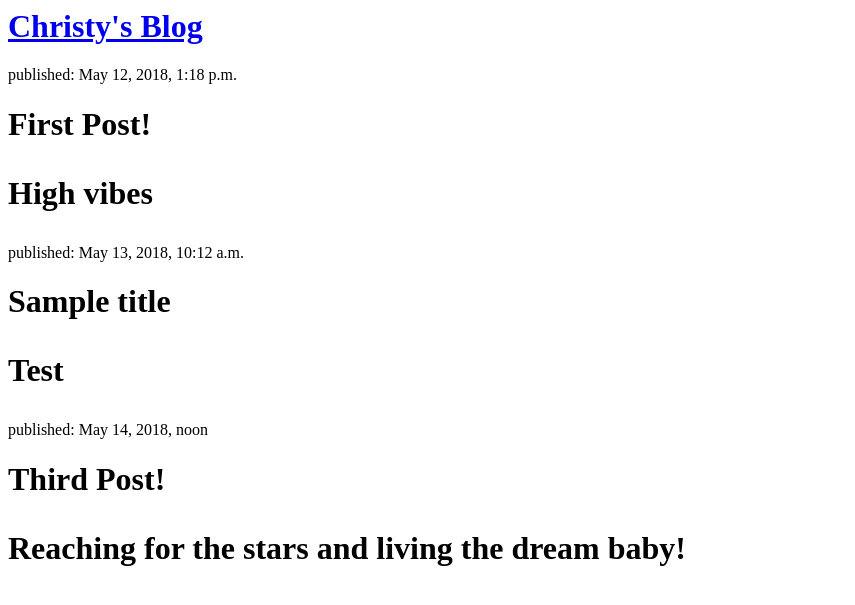
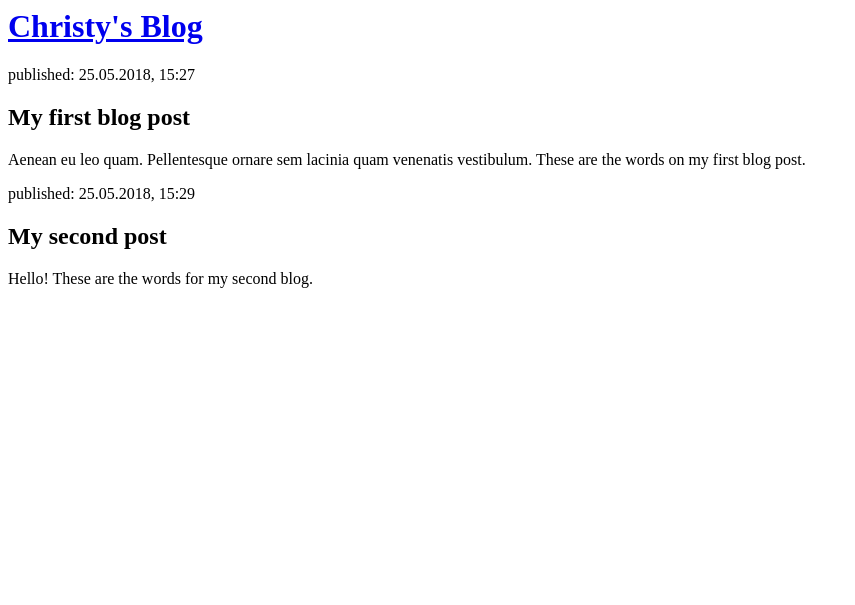
Before and after one commit to christypho/my-first-blog, a Django app: page / in a window 1280 px wide. Shown: the top 605 px of the page, without its empty margins (0-855 px from the left). Run offline with Django 3.2, Linux system fonts and the light colour scheme; data comes from the database, SQL or seed files in the repository.

Commit message:
Changed the HTML for the site.

```diff
--- a/blog/templates/blog/post_list.html
+++ b/blog/templates/blog/post_list.html
@@ -1,22 +1,25 @@
 <html>
+
   <head>
-    <title>Christy's Blog</title>
+    <title>Christy's blog</title>
   </head>
+
   <body>
     <div>
       <h1><a href="/">Christy's Blog</a></h1>
     </div>
 
-{% for post in posts %}
+    <div>
+      <p>published: 25.05.2018, 15:27</p>
+      <h2><a ref="">My first blog post</a></h2>
+      <p>Aenean eu leo quam. Pellentesque ornare sem lacinia quam venenatis vestibulum. These are the words on my first blog post.</p>
+    </div>
 
-  <div>
-    <p>published:  {{ post.published_date }}</p>
-    <h1><a ref="">{{ post.title }}</a></h>
-    <p>{{ post.text|linebreaksbr }}</p>
-  </div>
-{% endfor %}
+    <div>
+      <p>published:  25.05.2018, 15:29</p>
+      <h2><a ref="">My second post</a></h2>
+      <p>Hello!  These are the words for my second blog.</p>
+    </div>
+  </body>
 
-
-
-  </body>
 </html>
```
